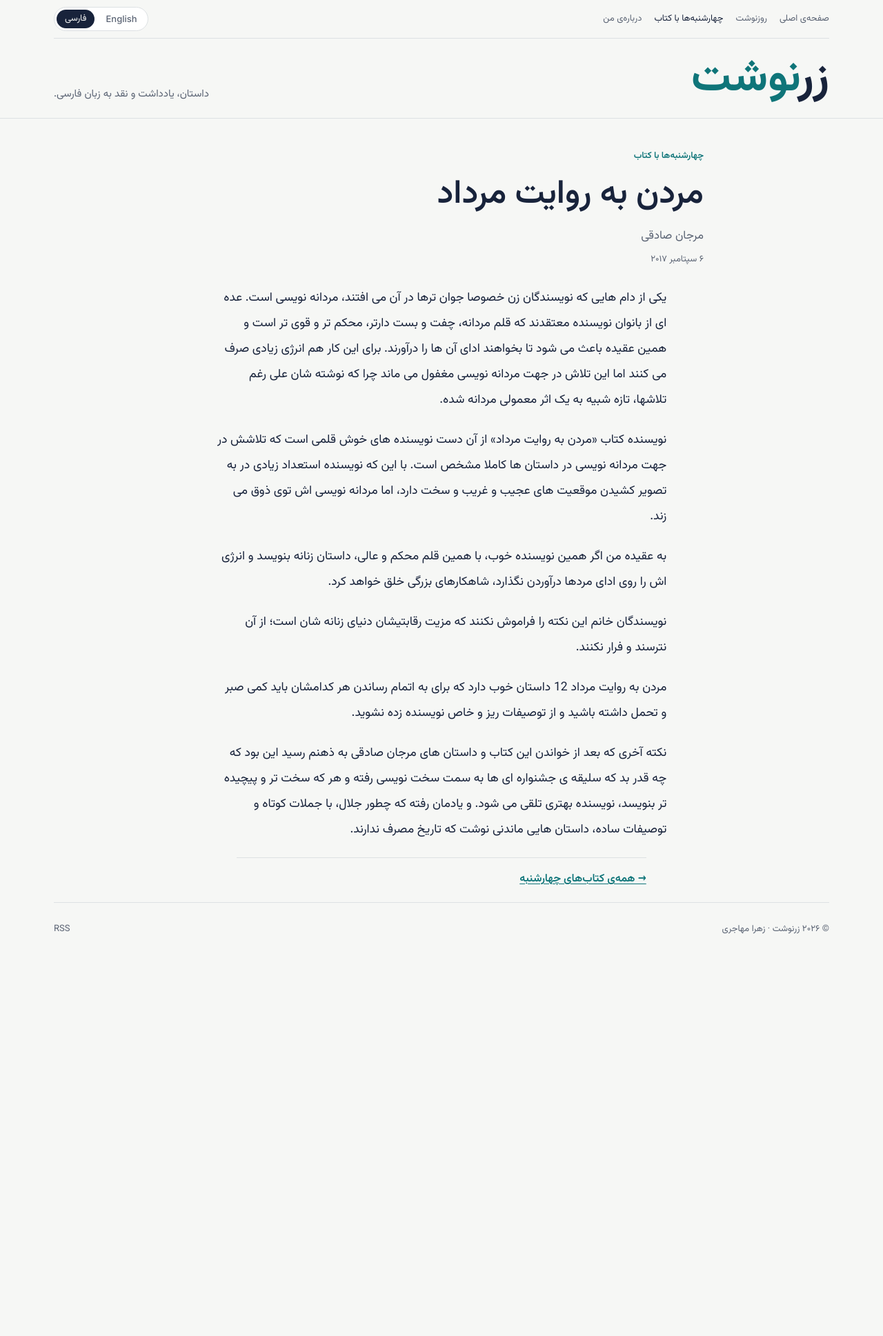
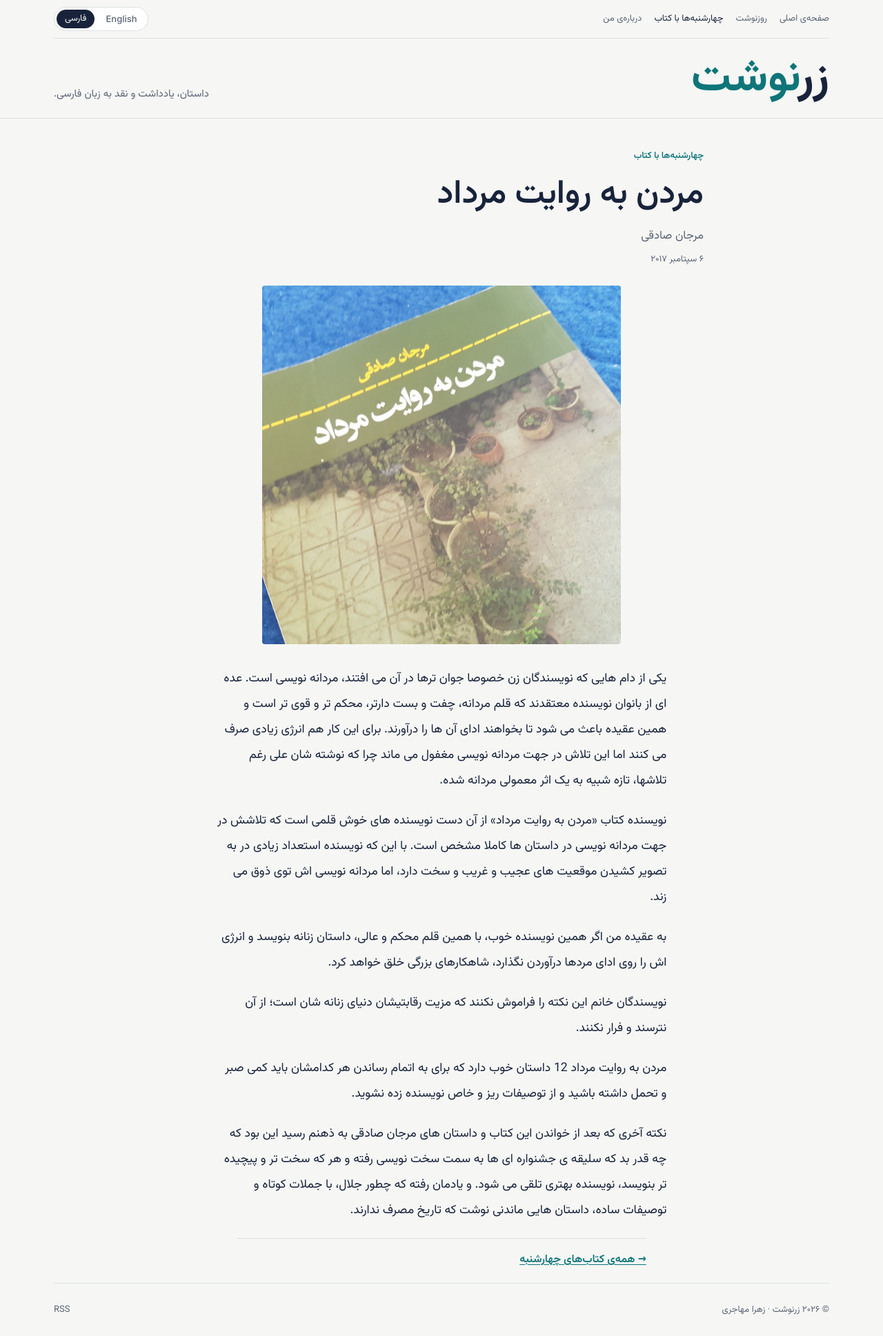
Before and after one commit to zmohajeri/zmohajeri.github.io, a Jekyll site: the page built from _ketab/2017-09-06-mordan-be-revayat-e-mordad.md, in a window 1280 px wide. Shown: the whole page at 69% size. Built offline with Jekyll 4.4.1, drawn with Linux system fonts in a browser that asks for light colours; before the commit the page ends 1385 px from its top, so only the background shows below that.

Commit message:
Add cover photo for Mordan be Revayat-e Mordad
Co-Authored-By: Claude Opus 5.5 <noreply@anthropic.com>
Claude-Session: https://claude.ai/code/session_01MqRwwpSaB1re11wDQg4XRJ

```diff
--- a/_ketab/2017-09-06-mordan-be-revayat-e-mordad.md
+++ b/_ketab/2017-09-06-mordan-be-revayat-e-mordad.md
@@ -3,7 +3,7 @@ title: "مردن به روایت مرداد؛ مرجان صادقی"
 book: "مردن به روایت مرداد"
 author: "مرجان صادقی"
 date: 2017-09-06 10:00:00 -0400
-cover: ""
+cover: "/assets/img/covers/mordan-be-revayat-e-mordad.jpg"
 excerpt: "یکی از دام هایی که نویسندگان زن خصوصا جوان ترها در آن می افتند، مردانه نویسی است."
 ---
 یکی از دام هایی که نویسندگان زن خصوصا جوان ترها در آن می افتند، مردانه نویسی است. عده ای از بانوان نویسنده معتقدند که قلم مردانه، چفت و بست دارتر، محکم تر و قوی تر است و همین عقیده باعث می شود تا بخواهند ادای آن ها را درآورند. برای این کار هم انرژی زیادی صرف می کنند اما این تلاش در جهت مردانه نویسی مغفول می ماند چرا که نوشته شان علی رغم تلاشها، تازه شبیه به یک اثر معمولی مردانه شده.
```
Also changed, not shown: assets/img/covers/mordan-be-revayat-e-mordad.jpg (added).
